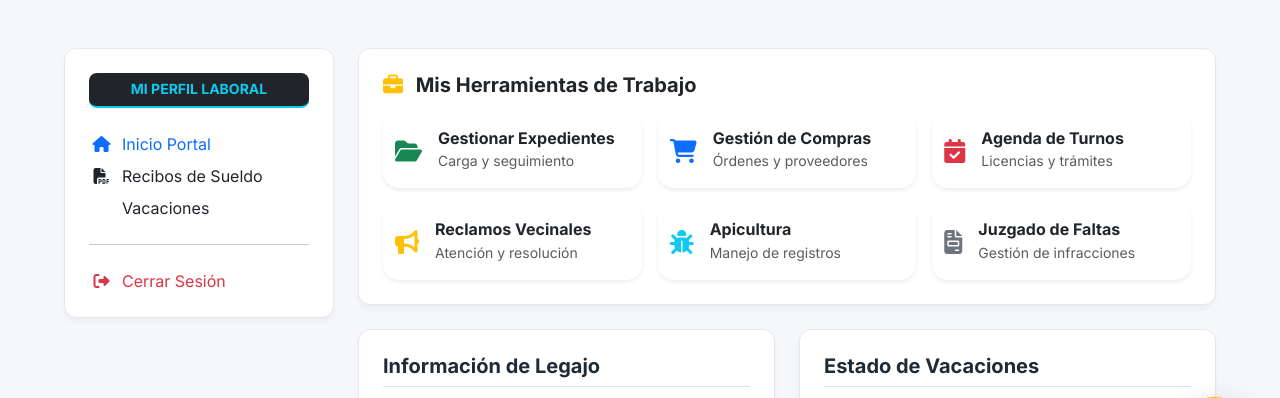
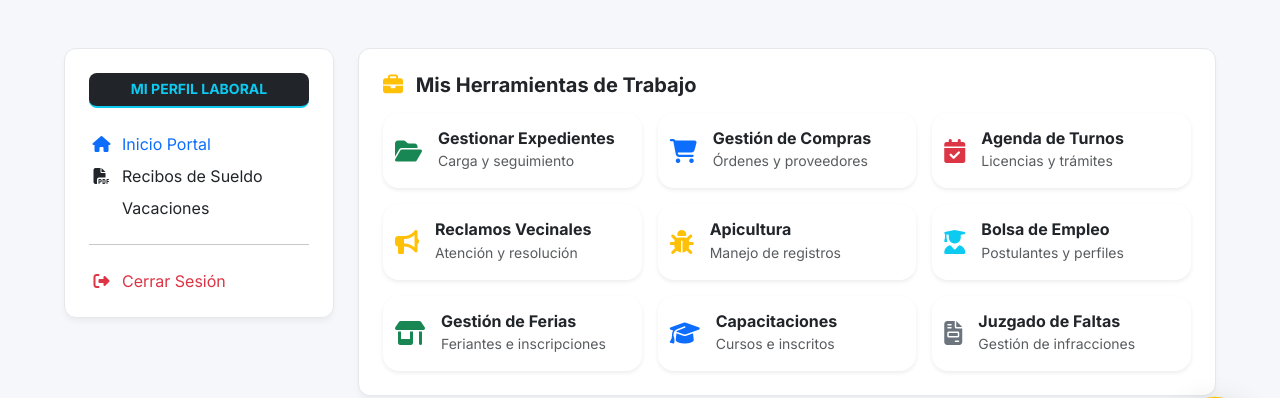
Before and after one commit to markoszanini/ver, a Django app: template sistema_casilda/recursos_humanos/templates/recursos_humanos/portal.html in a window 1280 px wide. Shown: the part 300-698 px from the top of the page. Run offline with Django 5.2, Linux system fonts and the light colour scheme; the template is opened without the code that fills it, so the values that code supplies are empty; the visitor is signed in with stand-in values (Sample User, id 1).

Commit message:
Actualización portal de recursos humanos y limpieza de archivos de despliegue

```diff
--- a/sistema_casilda/recursos_humanos/templates/recursos_humanos/portal.html
+++ b/sistema_casilda/recursos_humanos/templates/recursos_humanos/portal.html
@@ -78,9 +78,9 @@
                     </div>
                     {% endif %}
 
-                    {% if perms.compras.view_compra %}
+                    {% if perms.compras.view_ordencompra %}
                     <div class="col-md-4">
-                        <a href="/admin/compras/compra/" class="btn btn-white w-100 shadow-sm border-0 py-3 rounded-4 hover-lift text-start d-flex align-items-center">
+                        <a href="/admin/compras/ordencompra/" class="btn btn-white w-100 shadow-sm border-0 py-3 rounded-4 hover-lift text-start d-flex align-items-center">
                             <i class="fa-solid fa-cart-shopping fs-4 text-primary me-3"></i>
                             <div>
                                 <h6 class="mb-0 fw-bold">Gestión de Compras</h6>
@@ -114,10 +114,10 @@
                     </div>
                     {% endif %}
 
-                    {% if perms.apicultura.view_socio %}
+                    {% if perms.apicultura.view_apicultor %}
                     <div class="col-md-4">
-                        <a href="/admin/apicultura/" class="btn btn-white w-100 shadow-sm border-0 py-3 rounded-4 hover-lift text-start d-flex align-items-center">
-                            <i class="fa-solid fa-bug fs-4 text-info me-3"></i>
+                        <a href="/admin/apicultura/apicultor/" class="btn btn-white w-100 shadow-sm border-0 py-3 rounded-4 hover-lift text-start d-flex align-items-center">
+                            <i class="fa-solid fa-bug fs-4 text-warning me-3"></i>
                             <div>
                                 <h6 class="mb-0 fw-bold">Apicultura</h6>
                                 <small class="text-muted">Manejo de registros</small>
@@ -126,9 +126,45 @@
                     </div>
                     {% endif %}
 
-                    {% if perms.multas.view_multa %}
+                    {% if perms.empleo.view_postulante %}
                     <div class="col-md-4">
-                        <a href="/admin/multas/multa/" class="btn btn-white w-100 shadow-sm border-0 py-3 rounded-4 hover-lift text-start d-flex align-items-center">
+                        <a href="/admin/empleo/postulante/" class="btn btn-white w-100 shadow-sm border-0 py-3 rounded-4 hover-lift text-start d-flex align-items-center">
+                            <i class="fa-solid fa-user-graduate fs-4 text-info me-3"></i>
+                            <div>
+                                <h6 class="mb-0 fw-bold">Bolsa de Empleo</h6>
+                                <small class="text-muted">Postulantes y perfiles</small>
+                            </div>
+                        </a>
+                    </div>
+                    {% endif %}
+
+                    {% if perms.ferias.view_feriante %}
+                    <div class="col-md-4">
+                        <a href="/admin/ferias/feriante/" class="btn btn-white w-100 shadow-sm border-0 py-3 rounded-4 hover-lift text-start d-flex align-items-center">
+                            <i class="fa-solid fa-shop fs-4 text-success me-3"></i>
+                            <div>
+                                <h6 class="mb-0 fw-bold">Gestión de Ferias</h6>
+                                <small class="text-muted">Feriantes e inscripciones</small>
+                            </div>
+                        </a>
+                    </div>
+                    {% endif %}
+
+                    {% if perms.capacitaciones.view_capacitacion %}
+                    <div class="col-md-4">
+                        <a href="/admin/capacitaciones/capacitacion/" class="btn btn-white w-100 shadow-sm border-0 py-3 rounded-4 hover-lift text-start d-flex align-items-center">
+                            <i class="fa-solid fa-graduation-cap fs-4 text-primary me-3"></i>
+                            <div>
+                                <h6 class="mb-0 fw-bold">Capacitaciones</h6>
+                                <small class="text-muted">Cursos e inscritos</small>
+                            </div>
+                        </a>
+                    </div>
+                    {% endif %}
+
+                    {% if perms.multas.view_acta %}
+                    <div class="col-md-4">
+                        <a href="/admin/multas/acta/" class="btn btn-white w-100 shadow-sm border-0 py-3 rounded-4 hover-lift text-start d-flex align-items-center">
                             <i class="fa-solid fa-file-invoice fs-4 text-secondary me-3"></i>
                             <div>
                                 <h6 class="mb-0 fw-bold">Juzgado de Faltas</h6>
```
Also changed, not shown: render.yaml (deleted, +0 -15 lines), 1 other file.
